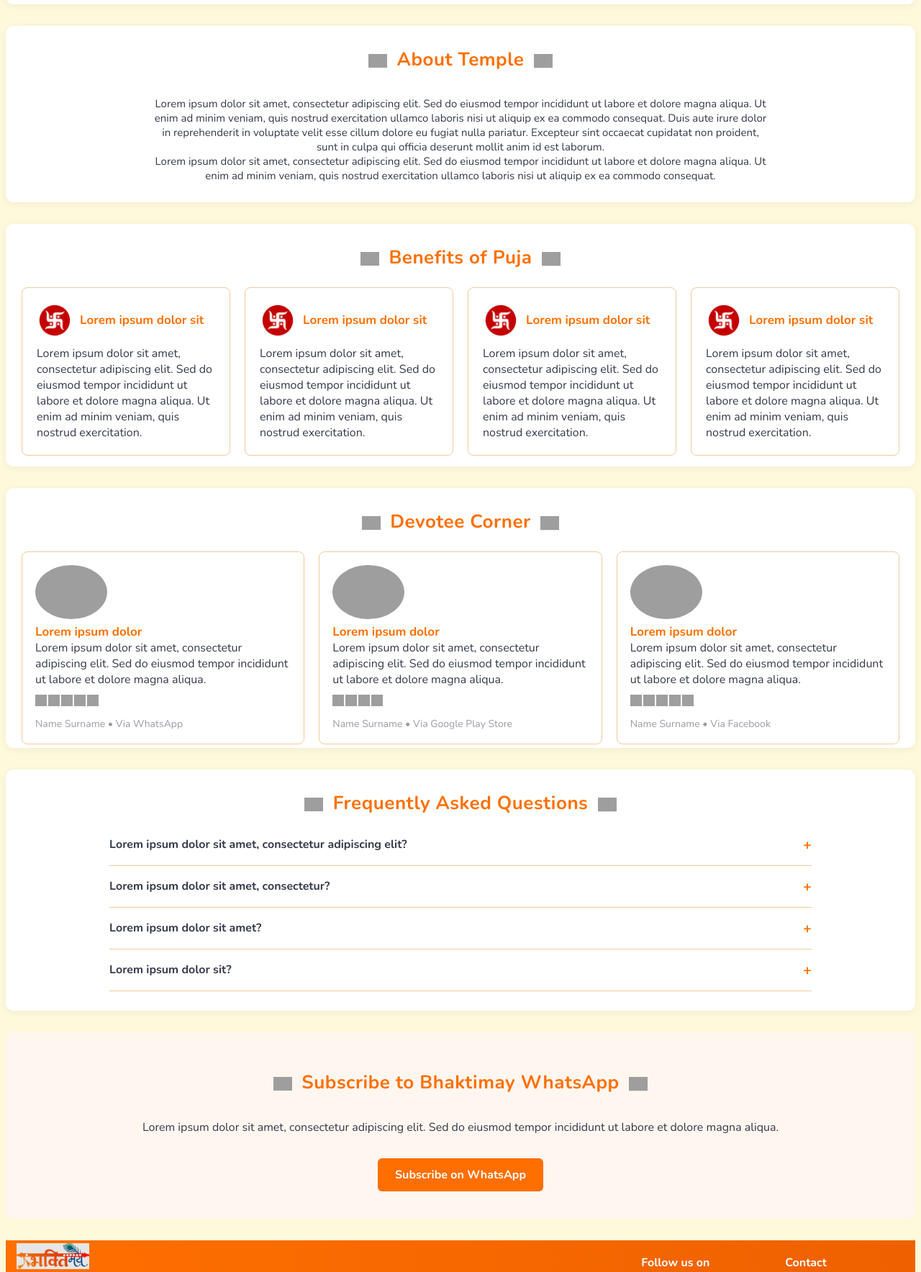
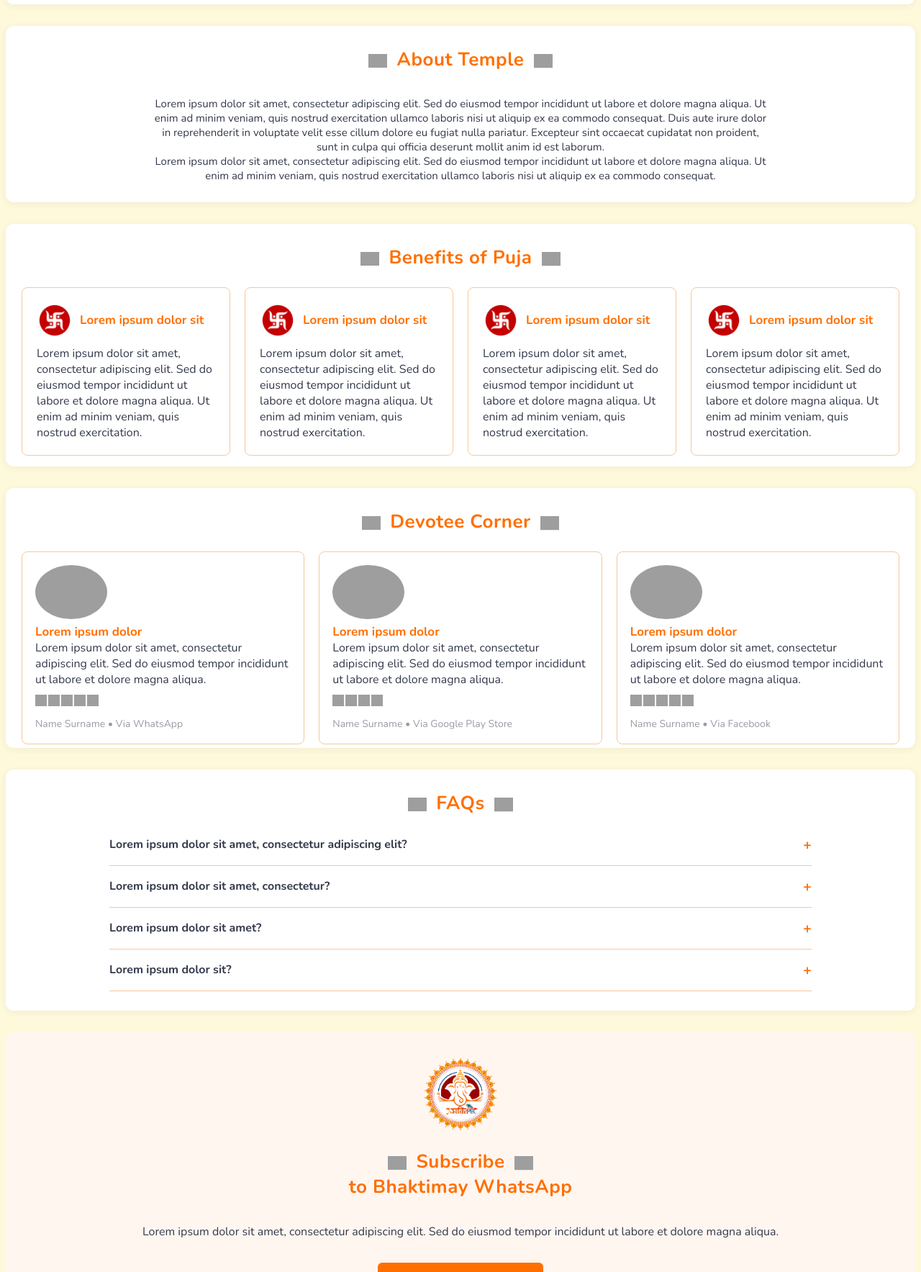
Before and after one commit to hridyesh-gupta/Bhaktimay, a PHP site: page /packages.php in a window 1280 px wide. Shown: the part 1710-3477 px from the top of the page at 72% size. Run offline with PHP 8.4, Linux system fonts and the light colour scheme; a stand-in replaces the project's code that opens the database connection; grey boxes are pictures that could not be loaded.

Commit message:
Update footer

```diff
--- a/packages.php
+++ b/packages.php
@@ -1082,7 +1082,7 @@
     <div class="faq-section">
       <div class="section-title">
         <img src="https://ext.same-assets.com/1765579610/2806274772.svg" class="pattern-heading">
-        Frequently Asked Questions
+        FAQs
         <img src="https://ext.same-assets.com/1765579610/2806274772.svg" class="pattern-heading" style="transform: rotate(180deg);">
       </div>
       <div class="faq-item">
@@ -1106,10 +1106,12 @@
 
     <!-- WhatsApp Subscribe Section -->
     <div class="whatsapp-section">
-      <div class="section-title">
-        <img src="https://ext.same-assets.com/1765579610/2806274772.svg" class="pattern-heading">
-        Subscribe to Bhaktimay WhatsApp
-        <img src="https://ext.same-assets.com/1765579610/2806274772.svg" class="pattern-heading" style="transform: rotate(180deg);">
+      <img src="images/clogo.png" alt="Bhaktimay Logo" style="height:100px; margin: 8px 0px 8px;">
+      <div class="section-title" style="margin: 12px 0px 12px;">
+        <img src="https://ext.same-assets.com/1765579610/2806274772.svg" class="pattern-heading" style="position: relative; left: 0%;">
+        Subscribe
+        <img src="https://ext.same-assets.com/1765579610/2806274772.svg" class="pattern-heading" style="transform: rotate(180deg); position: relative; right: 0%;">
+        <br>to Bhaktimay WhatsApp
       </div>
       <br>
       <p>Lorem ipsum dolor sit amet, consectetur adipiscing elit. Sed do eiusmod tempor incididunt ut labore et dolore magna aliqua.</p>
@@ -1120,9 +1122,9 @@
   <footer>
     <div class="footer-container">
       <div class="footer-about">
-        <img src="images/logo.png" alt="Bhaktimay Logo" style="height:36px; margin-bottom:8px;">
+        <img src="images/clogo.png" alt="Bhaktimay Logo" style="height:70px; margin-bottom:8px;">
         <p style="font-size:14px;color:#fff;line-height:1.7;">
-        Lorem ipsum dolor sit amet, consectetur adipiscing elit. Sed do eiusmod tempor incididunt ut labore et dolore magna aliqua. Ut enim ad minim veniam.<br>Made with <span style="color:#e4a895">❤️</span> in Bharat
+        Lorem ipsum dolor sit amet, consectetur adipiscing elit. Sed do eiusmod tempor incididunt ut labore et dolore magna aliqua. Ut enim ad minim veniam.<br>Made with <span style="color:#e4a895">❤️</span> in Hindustan
         </p>
       </div>
       <div class="footer-social">
```
Also changed, not shown: images/clogo.png (added), images/logo.png.
